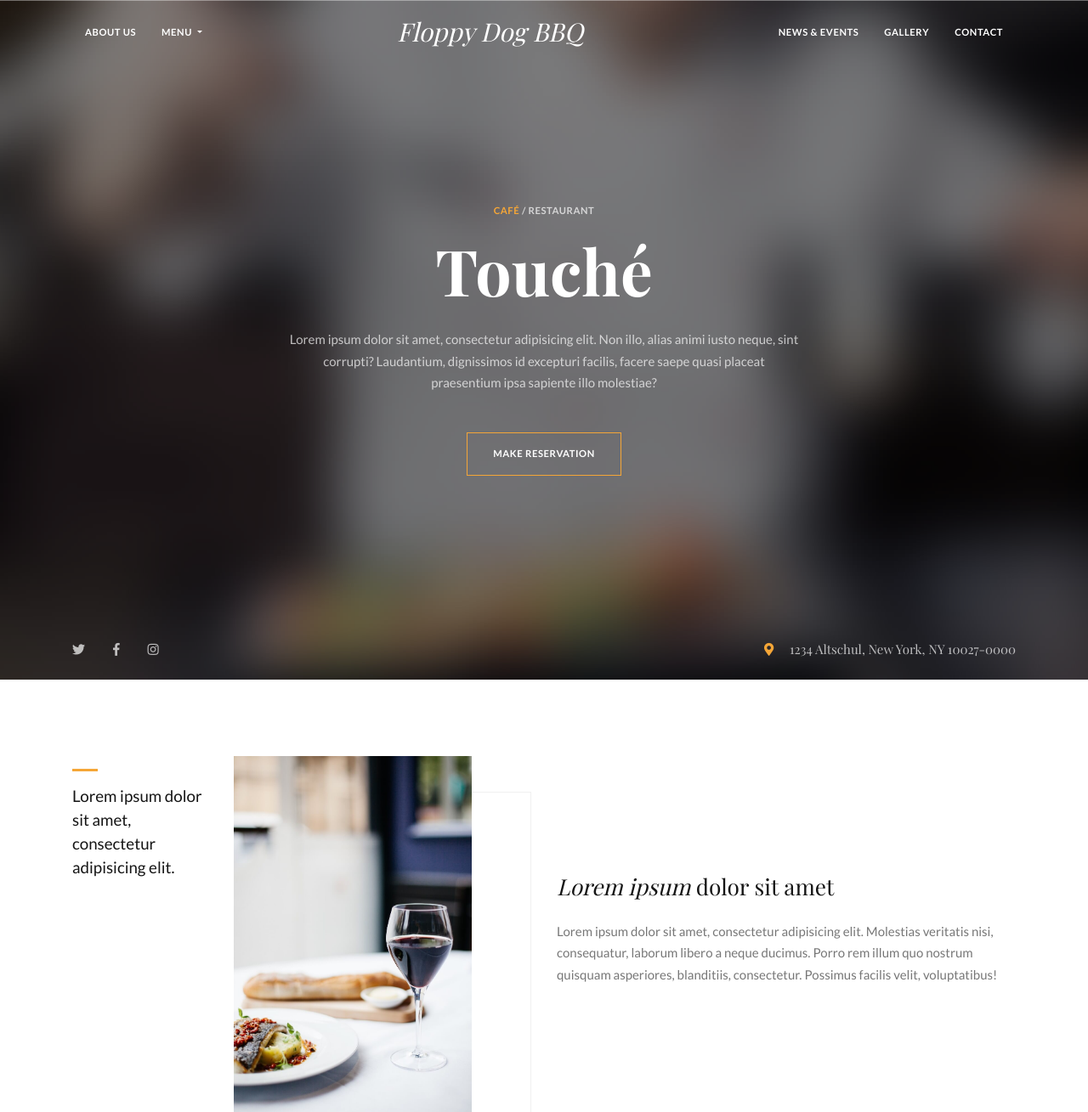
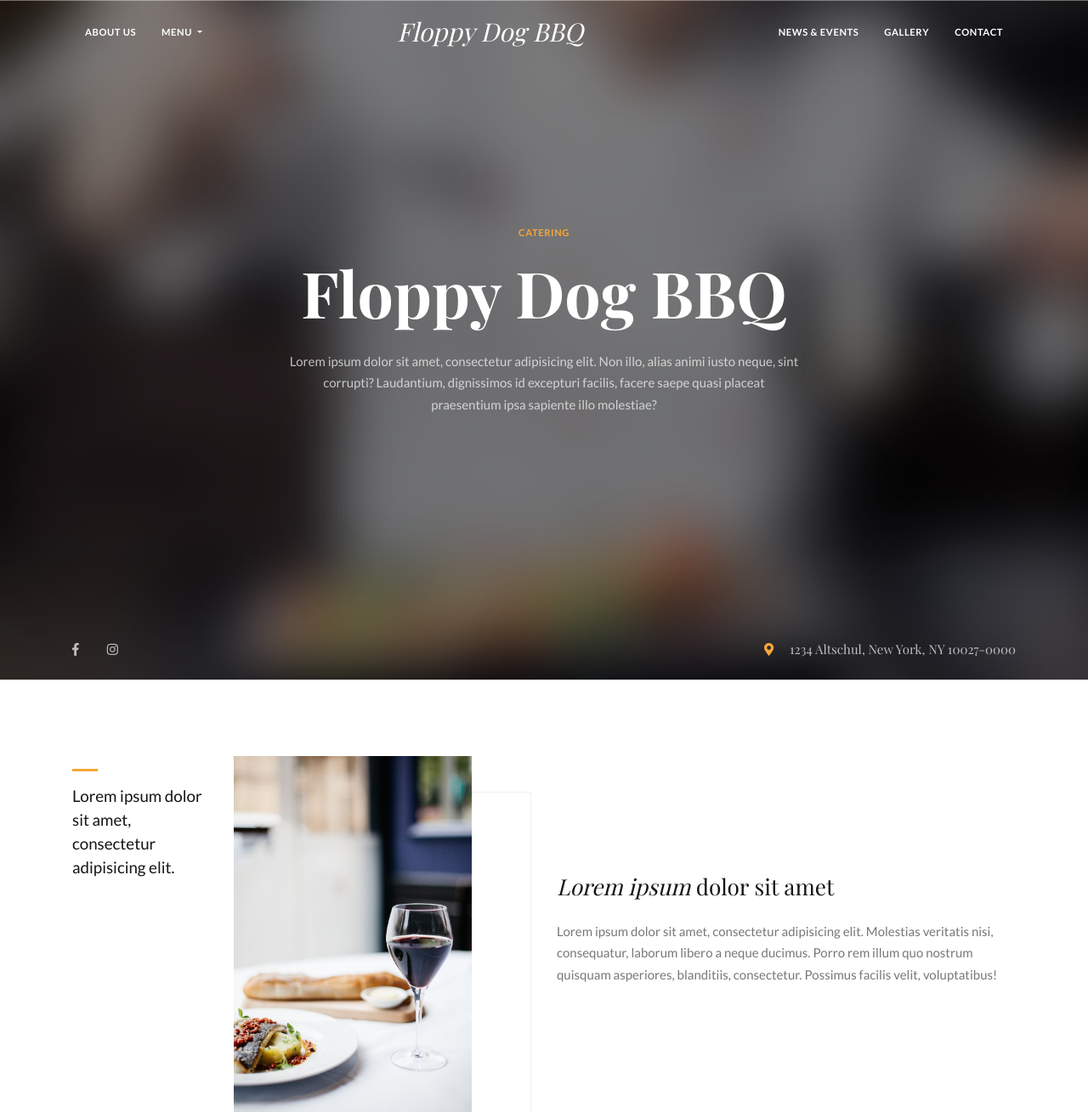
Before and after one commit to tangerine2003/floppy_dog_bbq, a Flask app: page / in a window 1280 px wide. Shown: the top 1309 px of the page at 85% size. Run offline with Flask 2, Linux system fonts and the light colour scheme; parts of the project's set-up code (start-up, migrations or seed data) failed here and were passed over; some libraries are stand-ins or nearby versions; some web fonts are replaced.

Commit message:
initial commit

```diff
--- a/app/templates/index.html
+++ b/app/templates/index.html
@@ -17,10 +17,10 @@
               text-center text-muted
             "
           >
-            <span class="text-primary">Café</span> / Restaurant
+            <span class="text-primary">Catering</span>
           </h2>
           <h1 class="section__heading section_welcome__heading text-center">
-            Touché
+            Floppy Dog BBQ
           </h1>
           <p
             class="
@@ -36,11 +36,11 @@
           </p>
 
           <!-- Button -->
-          <div class="text-center">
+          <!-- <div class="text-center">
             <a href="#section_reservation" class="btn btn-primary text-white">
               Make reservation
             </a>
-          </div>
+          </div> -->
         </div>
       </div>
       <!-- / .row -->
@@ -56,17 +56,12 @@
           <!-- Social links -->
           <ul class="section_welcome__footer__social text-center text-lg-left">
             <li>
-              <a href="#">
-                <i class="fab fa-twitter"></i>
-              </a>
-            </li>
-            <li>
-              <a href="#">
+              <a href="https://www.facebook.com/FloppyDogBBQ">
                 <i class="fab fa-facebook-f"></i>
               </a>
             </li>
             <li>
-              <a href="#">
+              <a href="https://www.instagram.com/floppydogbbq/">
                 <i class="fab fa-instagram"></i>
               </a>
             </li>
```
